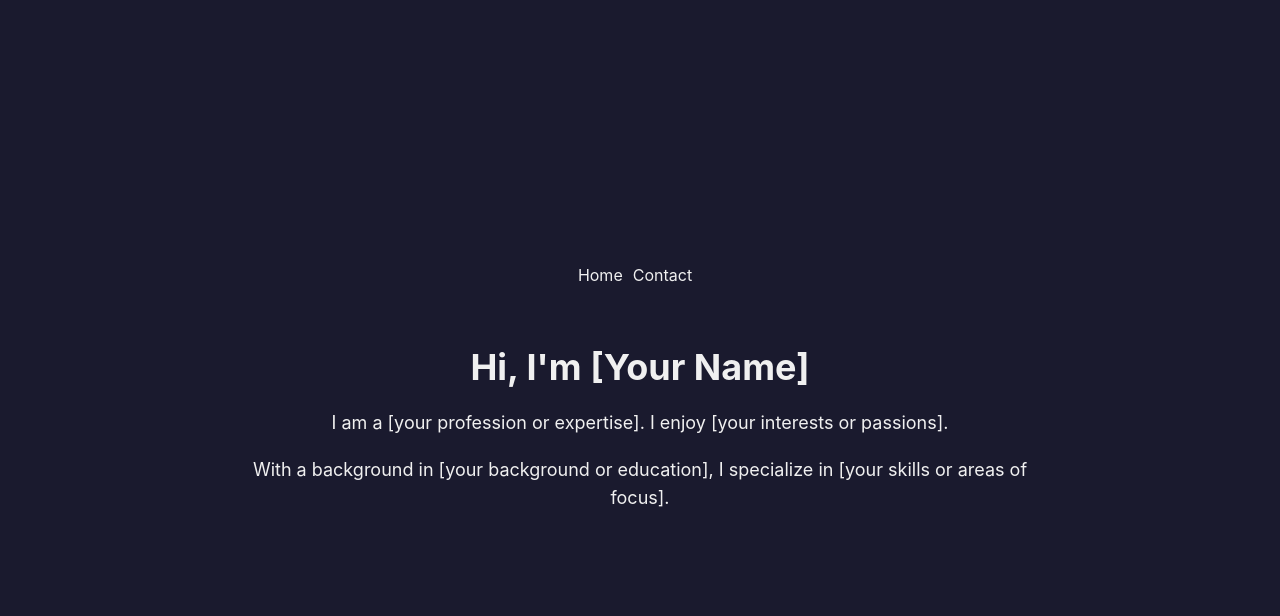
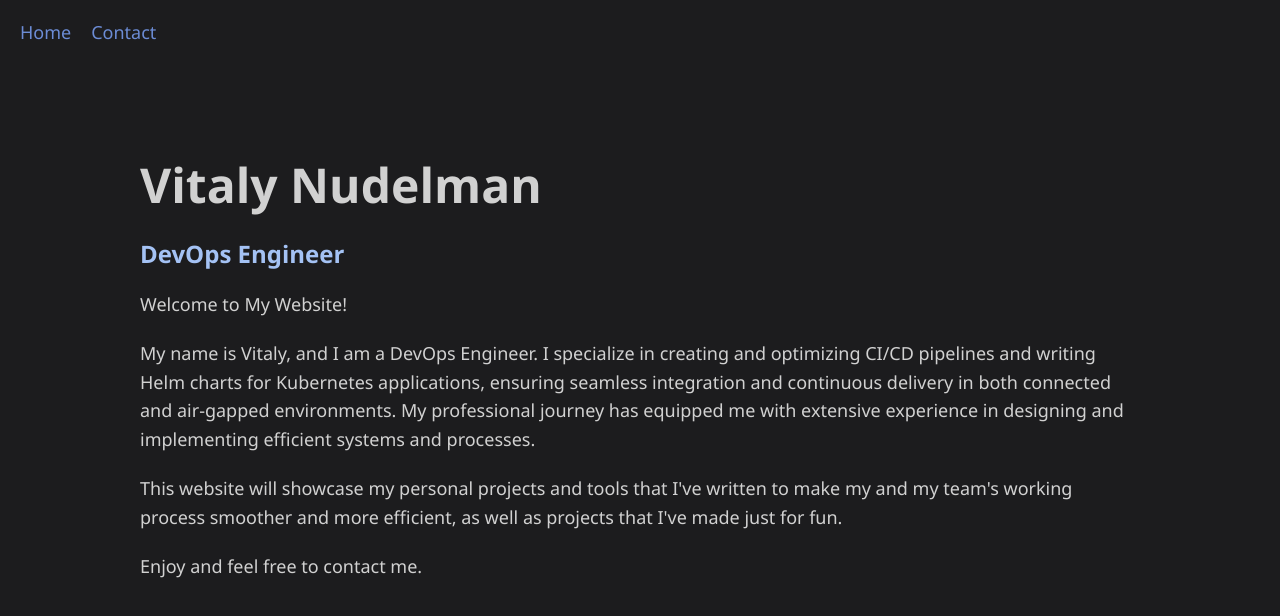
Before and after one commit to vitalynudelman/Personal-Website, a React (Create React App) app in the folder frontend/: page / in a window 1280 px wide. Shown: the top 616 px of the page. Built offline with nearby package versions, Linux system fonts and the light colour scheme.

Commit message:
Updated styles and stuff

```diff
--- a/frontend/src/App.css
+++ b/frontend/src/App.css
@@ -1,40 +1,58 @@
-.App {
-  text-align: center;
-  background-color: #1a1a2e;
-  min-height: 100vh;
-  display: flex;
-  flex-direction: column;
-  align-items: center;
-  justify-content: center;
-  color: #f0f0f0;
+body {
+  font-family: 'Segoe UI', Tahoma, Geneva, Verdana, sans-serif;
+  background-color: #1c1c1e;
+  color: #d1d1d1;
+  margin: 0;
+  padding: 0;
 }
 
-.App-header {
-  max-width: 800px;
-  padding: 20px;
+.App {
+  max-width: 1000px;
+  margin: 0 auto;
+  padding: 40px;
 }
 
-h1 {
-  font-size: 36px;
-  margin-bottom: 20px;
-}
-
-p {
-  font-size: 18px;
-  line-height: 1.6;
+nav {
+  position: fixed;
+  top: 20px;
+  left: 20px;
+  z-index: 100;
 }
 
 nav ul {
   list-style-type: none;
+  margin: 0;
   padding: 0;
 }
 
 nav ul li {
   display: inline;
-  margin-right: 10px;
+  margin-right: 20px;
+}
+
+nav ul li:last-child {
+  margin-right: 0;
 }
 
 nav ul li a {
-  color: #f0f0f0;
+  color: #6c8cd5;
   text-decoration: none;
+  font-size: 18px;
+  position: relative;
 }
+
+nav ul li a::after {
+  content: '';
+  position: absolute;
+  left: 0;
+  bottom: -2px;
+  width: 100%;
+  height: 2px;
+  background-color: #6c8cd5;
+  transform: scaleX(0);
+  transition: transform 0.3s;
+}
+
+nav ul li a:hover::after {
+  transform: scaleX(1);
+}
--- a/frontend/src/App.js
+++ b/frontend/src/App.js
@@ -1,6 +1,8 @@
 import React from 'react';
 import { BrowserRouter as Router, Route, Routes, Link } from 'react-router-dom';
 import './App.css';
+import './Home.css';
+import './Contact.css';
 import Contact from './Contact';
 
 function App() {
@@ -30,9 +32,24 @@ function App() {
 function Home() {
   return (
     <header className="App-header">
-      <h1>Hi, I'm [Your Name]</h1>
-      <p>I am a [your profession or expertise]. I enjoy [your interests or passions].</p>
-      <p>With a background in [your background or education], I specialize in [your skills or areas of focus].</p>
+      <h1>Vitaly Nudelman</h1>
+      <h2>DevOps Engineer</h2>
+      <p>
+        Welcome to My Website!
+      </p>
+      <p>
+        My name is Vitaly, and I am a DevOps Engineer. I specialize in creating and optimizing CI/CD pipelines and
+        writing Helm charts for Kubernetes applications, ensuring seamless integration and continuous delivery in both
+        connected and air-gapped environments. My professional journey has equipped me with extensive experience in
+        designing and implementing efficient systems and processes.
+      </p>
+      <p>
+        This website will showcase my personal projects and tools that I've written to make my and my team's working
+        process smoother and more efficient, as well as projects that I've made just for fun.
+      </p>
+      <p>
+        Enjoy and feel free to contact me.
+      </p>
     </header>
   );
 }
--- a/frontend/src/Contact.css
+++ b/frontend/src/Contact.css
@@ -1,26 +1,33 @@
 .Contact {
-    max-width: 800px;
-    margin: 0 auto;
-    padding: 20px;
-    text-align: center;
+  max-width: 600px;
+  margin: 80px auto 0;
+  padding: 40px;
+  background-color: #2c2c2e;
+  border-radius: 8px;
+  box-shadow: 0 2px 4px rgba(0, 0, 0, 0.1);
 }
 
 .Contact h2 {
-    font-size: 24px;
+  font-size: 32px;
   margin-bottom: 20px;
+  color: #6c8cd5;
 }
 
 .Contact p {
-    font-size: 18px;
   margin-bottom: 10px;
 }
 
 .Contact a {
   display: inline-block;
   margin-top: 20px;
-    padding: 10px 20px;
-    background-color: #f0f0f0;
-    color: #1a1a2e;
+  padding: 12px 24px;
+  background-color: #6c8cd5;
+  color: #1c1c1e;
   text-decoration: none;
   border-radius: 4px;
+  transition: background-color 0.3s;
 }
+
+.Contact a:hover {
+  background-color: #a4c2f4;
+}
--- /dev/null
+++ b/frontend/src/Home.css
@@ -0,0 +1,20 @@
+.App-header {
+    padding-top: 80px;
+  }
+
+  .App-header h1 {
+    font-size: 48px;
+    margin-bottom: 10px;
+  }
+
+  .App-header h2 {
+    font-size: 24px;
+    margin-bottom: 20px;
+    color: #a4c2f4;
+  }
+
+  .App-header p {
+    font-size: 18px;
+    line-height: 1.6;
+    margin-bottom: 20px;
+  }
```
Lines whose indentation alone changed are shown as unchanged.
